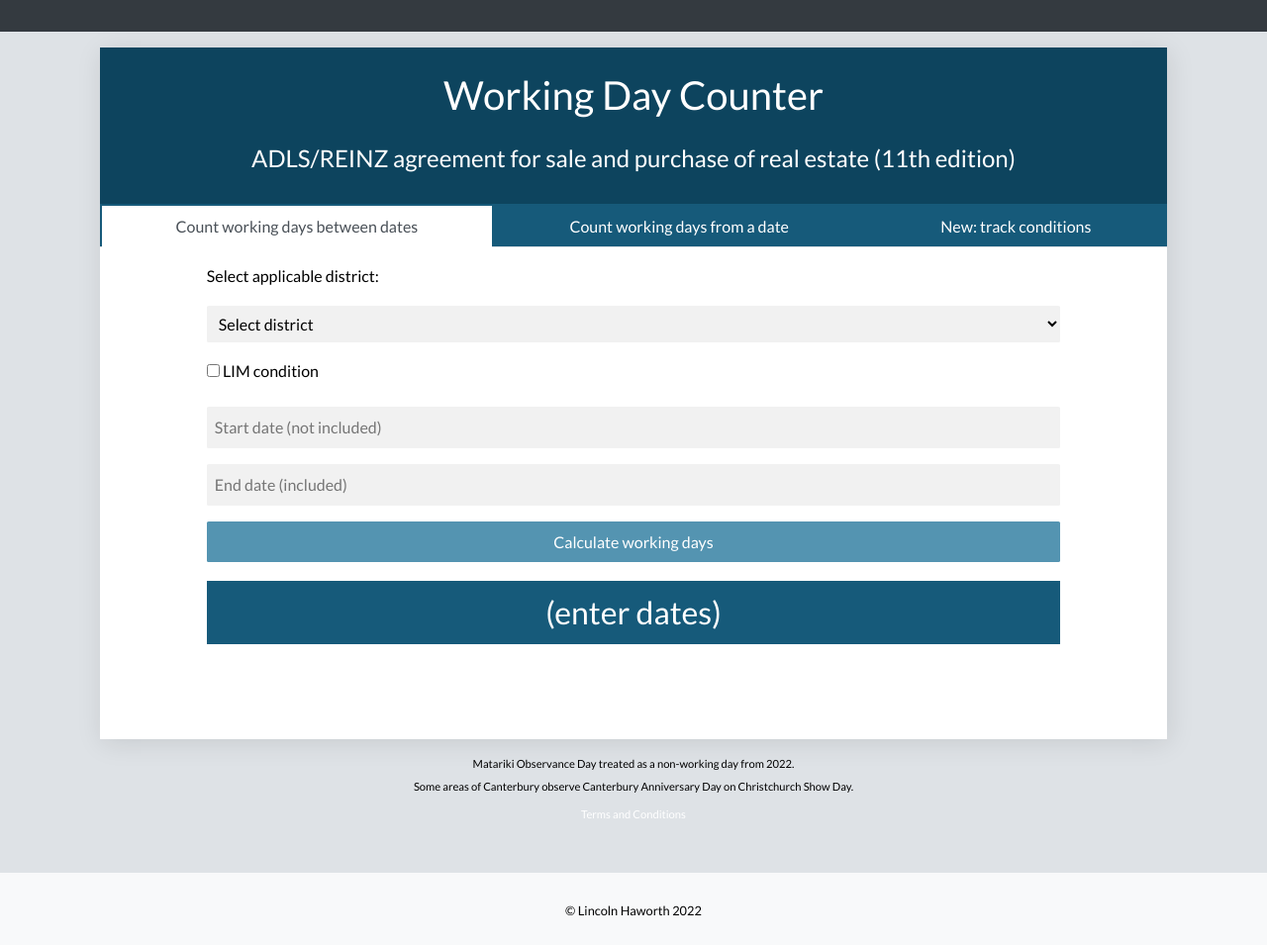
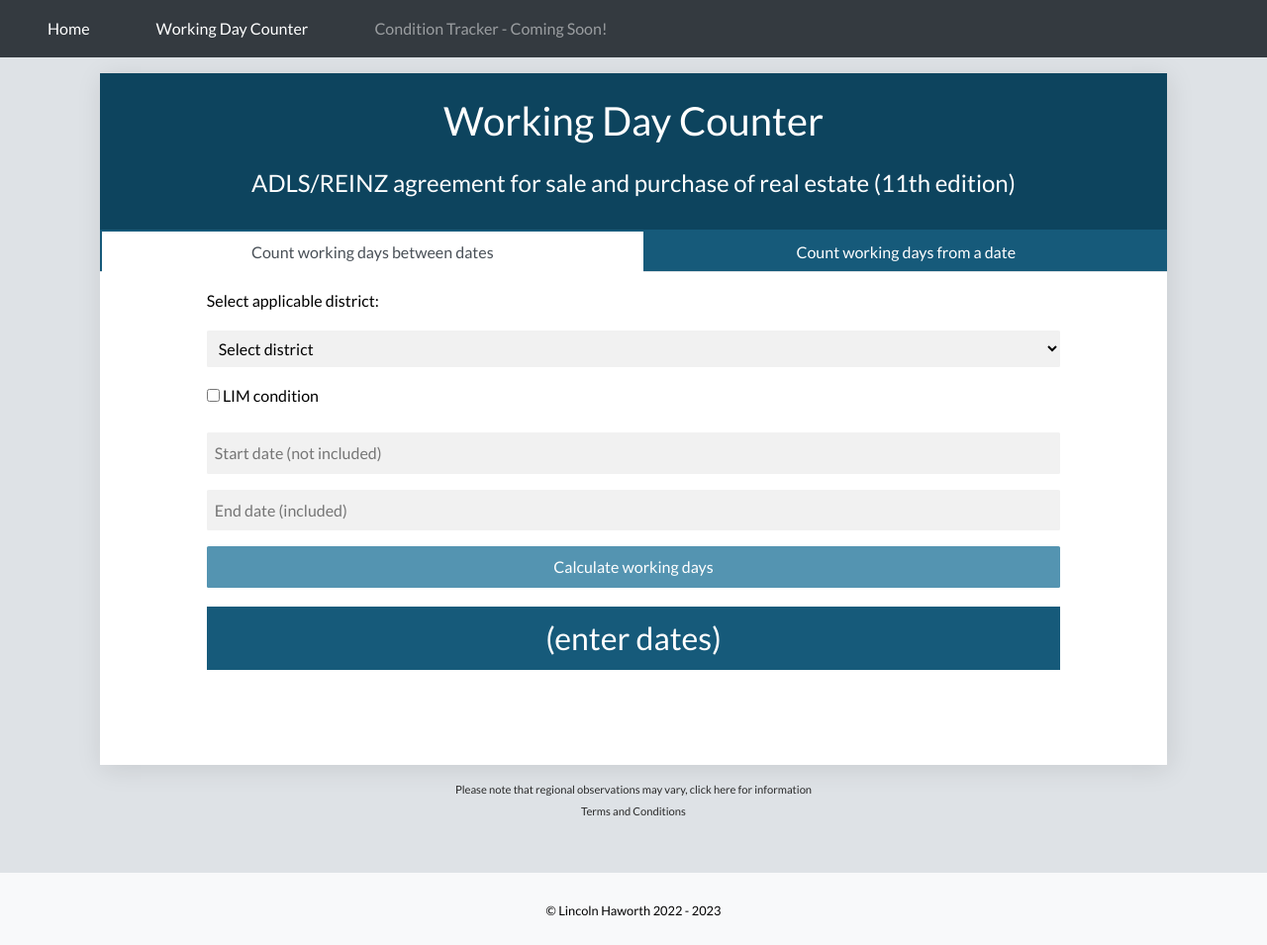
Before and after one commit to lincnz/ADLS-REINZ-Date, a PHP site: page / in a window 1280 px wide. Shown: the whole page at 99% size. Run offline with PHP 8.4, Linux system fonts and the light colour scheme; some libraries are stand-ins or nearby versions.

Commit message:
Added nav links

```diff
--- a/css/custom.css
+++ b/css/custom.css
@@ -61,10 +61,27 @@
   -o-transition: opacity .3s ease-out;
 }
 
+.greyed {
+  color: #c9c9c9;
+  opacity: 0.5;
+  text-decoration: none;
+  transition: none;
+  -moz-transition: none;
+  -webkit-transition: none;
+  -o-transition: none;
+}
+
 .navbar-text a:hover {
   color: #c9c9c9;
   opacity: 0.5;
   text-decoration: none;
+}
+
+.navbar-text a:hover .greyed {
+   transition: none;
+  -moz-transition: none;
+  -webkit-transition: none;
+  -o-transition: none;
 }
 
 .counter_box {
@@ -148,6 +165,8 @@
     font-size: 0.7em;
     margin-bottom: 0.4em;
     /* color: #000000; */
+    color: #2a2a2a;
+    display: block;
 }
 
 .nav {
--- a/index.html
+++ b/index.html
@@ -1,14 +1,16 @@
 <!DOCTYPE html>
 <html>
   <head>
-    <!-- Global site tag (gtag.js) - Google Analytics -->
+<!-- Google tag (gtag.js) -->
 <script async src="https://www.googletagmanager.com/gtag/js?id=G-VM5VC0DC6E"></script>
 <script>
   window.dataLayer = window.dataLayer || [];
   function gtag(){dataLayer.push(arguments);}
   gtag('js', new Date());
+
   gtag('config', 'G-VM5VC0DC6E');
 </script>
+
 
     <meta charset="utf-8">
     <meta name="viewport" content="width=device-width, initial-scale=1, shrink-to-fit=no">
@@ -55,8 +57,9 @@
   <!-- Navbar-->
   <nav class="navbar navbar-dark bg-dark">
     <span class="navbar-text">
-      <a class="hidden" href="#">Working Day Counter</a>
-      <a class="hidden" href="../conditiontracker">Condition Tracker</a>
+      <a href="https://lincolnhaworth.nz/">Home</a>
+      <a href="/">Working Day Counter</a>
+      <a class="greyed" >Condition Tracker - Coming Soon!</a>
     </span>
   </nav>
 
@@ -74,9 +77,9 @@
         <li class="nav-item">
           <a class="nav-link" id="from" href="#">Count working days from a date</a>
         </li>
-        <li class="nav-item">
+        <!-- <li class="nav-item">
           <a class="nav-link" id="from" href="#">New: track conditions</a>
-        </li>
+        </li> -->
       </ul>
 
       <div class="tab_page">
@@ -138,15 +141,14 @@
       </div>
     </div>
 
-    <p class="disclaimer">Matariki Observance Day treated as a non-working day from 2022.</p>
-    <p class="disclaimer">Some areas of Canterbury observe Canterbury Anniversary Day on Christchurch Show Day.</p>
+    <a class="disclaimer" href="https://www.employment.govt.nz/leave-and-holidays/public-holidays/public-holidays-and-anniversary-dates/#scrollto-anniversary-dates">Please note that regional observations may vary, click here for information</a>
     <a class="disclaimer" href="./terms-conds/terms-conds.html">Terms and Conditions</a>
 
   </div>
 
   <!-- Footer-->
   <div class="footer">
-      <div class="p-4 mt-5 bg-light text-center"><small>© Lincoln Haworth 2022</small></div>
+      <div class="p-4 mt-5 bg-light text-center"><small>© Lincoln Haworth 2022 - 2023</small></div>
   </div>
 
 </body>
```
Lines whose indentation alone changed are shown as unchanged.
